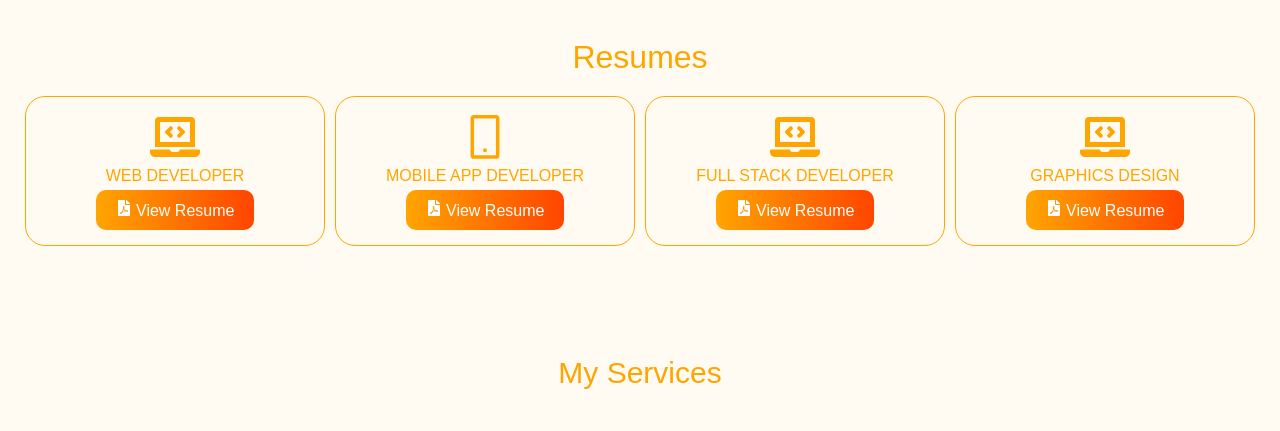
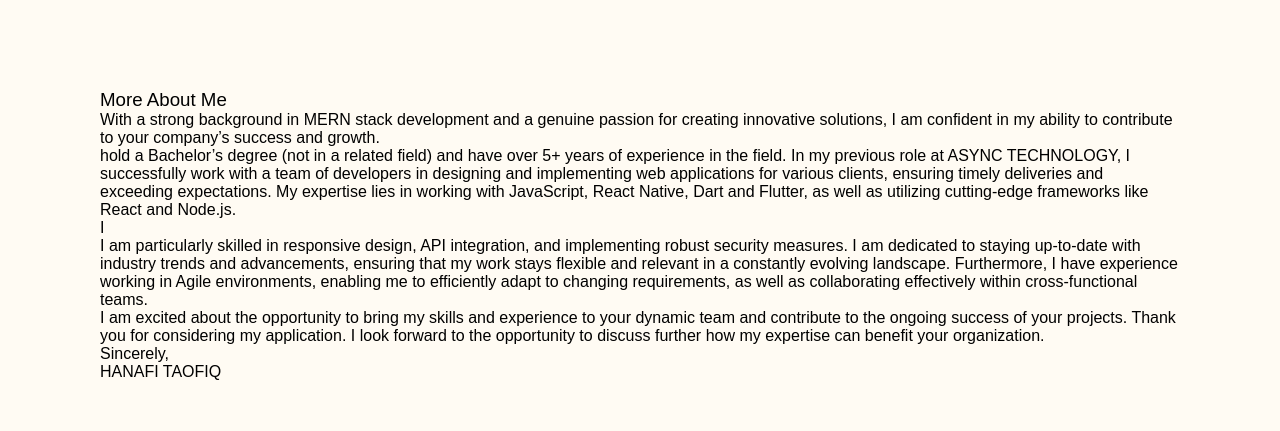
Before and after one commit to OrangeTechGuy306/portfolio, a React (Create React App) app: page / in a window 1280 px wide. Shown: the part 1035-1466 px from the top of the page. Built offline with nearby package versions, Linux system fonts and the light colour scheme.

Commit message:
implementing the routes

```diff
--- a/src/components/intouch/Intouch.css
+++ b/src/components/intouch/Intouch.css
@@ -28,12 +28,20 @@
     margin-top: 20px;
 }
 
-.intouchTxtContainer a{
-    background: orangered;
+.dialBtn{
+    background: linear-gradient(to right, orange, orangered);
     border: .5px solid white;
-    color: white;
     padding: 10px 20px;
     border-radius: 10px;
+    display: flex;
+    justify-content: center;
+    align-items: center;
+    gap: 10px;
+    width: 250px;
+}
+
+.intouchTxtContainer a{
+    color: white;
 }
 
 
--- a/src/components/intouch/Intouch.js
+++ b/src/components/intouch/Intouch.js
@@ -1,6 +1,9 @@
 import React from 'react'
 import "./Intouch.css"
 import resume_img from "../../assets/resume_img.png"
+import { FiPhoneCall } from 'react-icons/fi';
+
+
 const Intouch = () => {
   return (
     <section class="getInTouchSection">
@@ -10,8 +13,11 @@ const Intouch = () => {
                 <div class="intouchTxtContainer">
                    <h1>Have a new project?</h1>
                    <p>Contact me now and get 20% discount</p>
-                   <div>
-                       <a href="tel:+2349032339903">give me a call now!</a>
+                   <div  className='display-flex-center dialBtn'>
+                        <FiPhoneCall/>
+                      <a href="tel:+2349032339903">
+                          give me a call now!
+                       </a>
                    </div>
                 </div>
 
--- /dev/null
+++ b/src/components/more/More.css
@@ -0,0 +1,11 @@
+
+.moreContainer{
+    margin: 100px;
+}
+
+
+@media screen and (max-width: 900px){
+    .moreContainer{
+        margin: 10px;
+    }
+}
--- /dev/null
+++ b/src/components/more/More.js
@@ -0,0 +1,31 @@
+import React from 'react'
+import "./More.css"
+
+
+const More = () => {
+  return (
+    <section>
+        <div className=''>
+            <div className="moreContainer">
+                <h1>More About Me</h1>
+                <p>With a strong background in MERN stack development and a genuine passion for creating innovative solutions, I am confident in my ability to contribute to your company’s success and growth.</p>
+
+                <p> hold a Bachelor’s degree (not in a related field) and have over 5+ years of experience in the field. In my previous role at ASYNC TECHNOLOGY, I successfully work with a team of developers in designing and implementing web applications for various clients, ensuring timely deliveries and exceeding expectations. My expertise lies in working with JavaScript, React Native, Dart and Flutter, as well as utilizing cutting-edge frameworks like React and Node.js.</p>I
+
+                <p>I am particularly skilled in responsive design, API integration, and implementing robust security measures. I am dedicated to staying up-to-date with industry trends and advancements, ensuring that my work stays flexible and relevant in a constantly evolving landscape. Furthermore, I have experience working in Agile environments, enabling me to efficiently adapt to changing requirements, as well as collaborating effectively within cross-functional teams.
+                </p>
+
+                <p>I am excited about the opportunity to bring my skills and experience to your dynamic team and contribute to the ongoing success of your projects. Thank you for considering my application. I look forward to the opportunity to discuss further how my expertise can benefit your organization.</p>
+
+                <p>
+                    Sincerely,
+                </p>
+
+               <p>HANAFI TAOFIQ</p>
+            </div>
+        </div>
+    </section>
+  )
+}
+
+export default More
--- a/src/components/portfolio/Portfolio.css
+++ b/src/components/portfolio/Portfolio.css
@@ -39,7 +39,8 @@
     gap: 20px;
     border-radius: 20px;
     padding: 20px;
-    background: linear-gradient(to right, orangered, orange);
+    background: cyan;
+    /* background: linear-gradient(to right, orangered, orange); */
 }
 
 .cardTextContainer{
@@ -62,7 +63,7 @@
 
 .demoBtn{
     background: linear-gradient(to right, orange, orangered);
-    padding: 5px 30px;
+    padding: 5px 10px;
     outline: none;
     border: none;
     border-radius: 10px;
--- a/src/components/portfolio/Portfolio.js
+++ b/src/components/portfolio/Portfolio.js
@@ -28,7 +28,7 @@ const Portfolio = () => {
 
                 <div>
                     <button class="demoBtn flex-display-center">
-                    ` <BsPlayCircleFill color="white" size={25}/>
+                     <BsPlayCircleFill color="white" size={25}/>
                       <a href="" class="demoLink">
                           play Demo
                         </a>
--- a/src/pages/home/Home.js
+++ b/src/pages/home/Home.js
@@ -8,6 +8,7 @@ import Intouch from '../../components/intouch/Intouch'
 import Footer from '../../components/footer/Footer'
 import Contact from '../../components/contact/Contact'
 import Resume from '../../components/resume/Resume'
+import More from '../../components/more/More'
 
 const Home = () => {
   return (
@@ -15,6 +16,7 @@ const Home = () => {
             <Nav/>
             <Front/>
             <About/>
+            <More/>
             <Resume/>
             <Services/>
             <Portfolio/>
```
